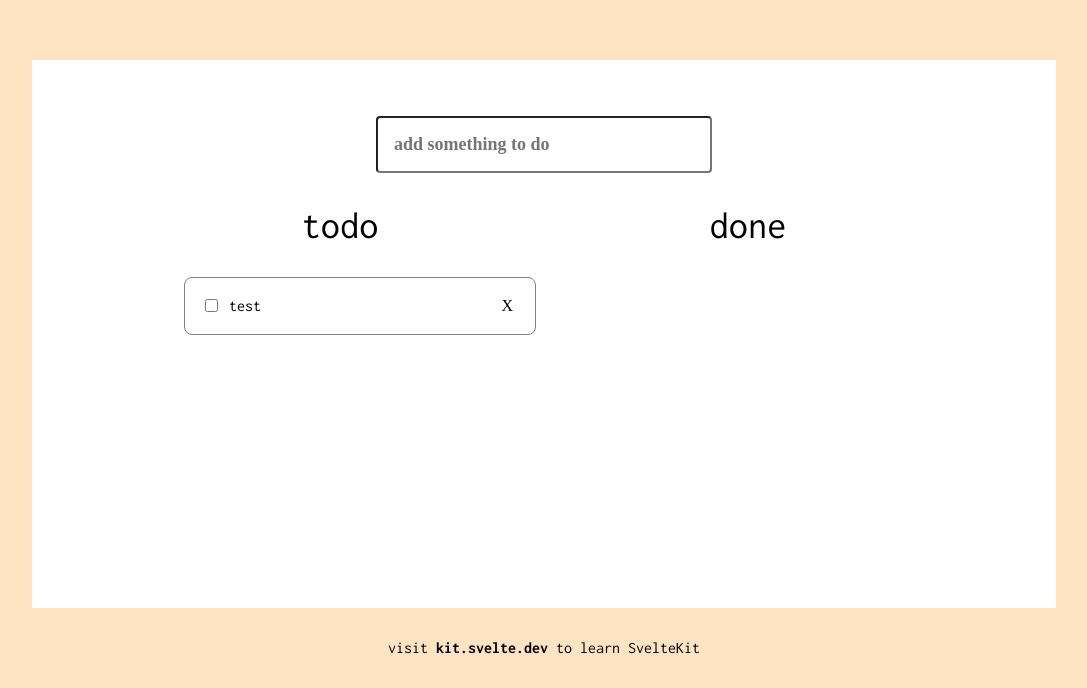
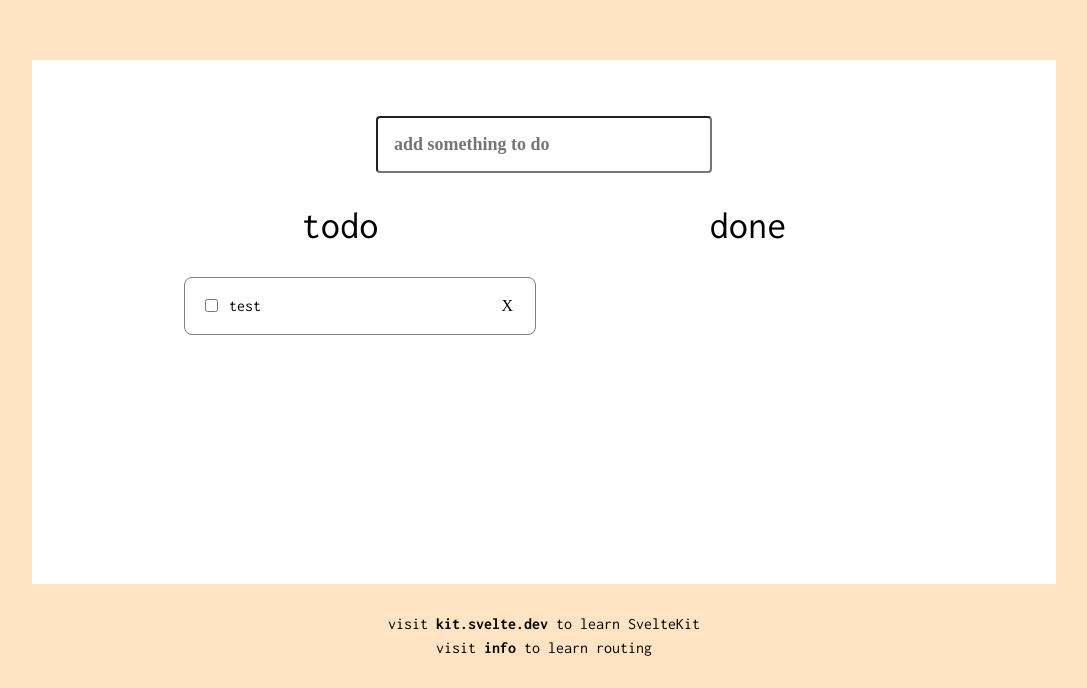
Before and after one commit to hyeoz/svelte-study, a SvelteKit app: page / in a window 1280 px wide. Shown: the part 112-800 px from the top of the page, without its empty margins (96-1183 px from the left). Built offline with nearby package versions, Linux system fonts and the light colour scheme; no server answers; a web font is replaced by a local one.

Commit message:
feat: 라우팅 실습

```diff
--- a/src/routes/+layout.svelte
+++ b/src/routes/+layout.svelte
@@ -13,7 +13,8 @@
 	</main>
 
 	<footer>
-		<p>visit <a href="https://kit.svelte.dev">kit.svelte.dev</a> to learn SvelteKit</p>
+		<p style="margin-bottom: 0;">visit <a href="https://kit.svelte.dev">kit.svelte.dev</a> to learn SvelteKit</p>
+		<p style="margin-top: 0;">visit <a href="/info">info</a> to learn routing</p>
 	</footer>
 </div>
 
--- /dev/null
+++ b/src/routes/info/+page.svelte
@@ -0,0 +1,12 @@
+<script></script>
+
+<section>
+    <p>라우팅 실습</p>
+    <a href="/">홈으로 돌아가기</a>
+</section>
+
+<style>
+    * {
+        text-align: center;
+    }
+</style>
```
